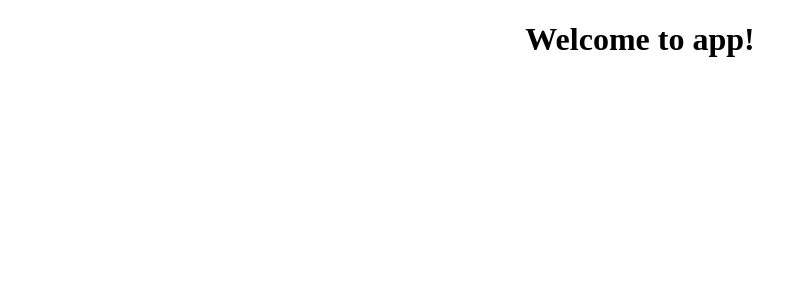
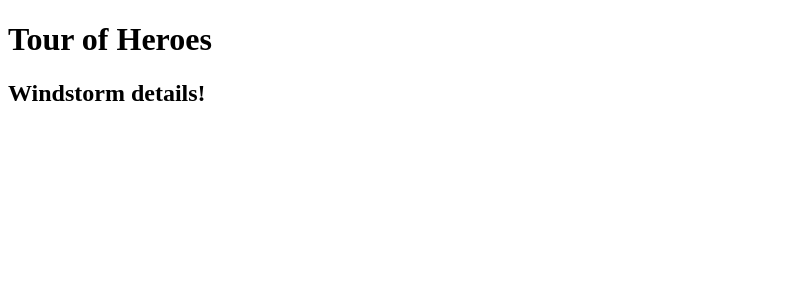
Before and after one commit to Mahidharmullapudi/angular4-samples, an Angular app: page / in a window 1280 px wide. Shown: the top 300 px of the page, without its empty margins (0-807 px from the left). Built offline with nearby package versions, Linux system fonts and the light colour scheme.

Commit message:
Updated variable Initialization inside the AppComponent.

```diff
--- a/src/app/app.component.html
+++ b/src/app/app.component.html
@@ -1,6 +1,2 @@
-<!--The content below is only a placeholder and can be replaced.-->
-<div style="text-align:center">
-  <h1>
-    Welcome to {{title}}!
-  </h1>
-</div>
+<h1>{{title}}</h1>
+<h2>{{hero}} details!</h2>
--- a/src/app/app.component.ts
+++ b/src/app/app.component.ts
@@ -1,4 +1,4 @@
-import { Component } from '@angular/core';
+import {Component} from '@angular/core';
 
 @Component({
   selector: 'app-root',
@@ -6,5 +6,6 @@ import { Component } from '@angular/core';
   styleUrls: ['./app.component.css']
 })
 export class AppComponent {
-  title = 'app';
+  title = 'Tour of Heroes';
+  hero = 'Windstorm';
 }
```
